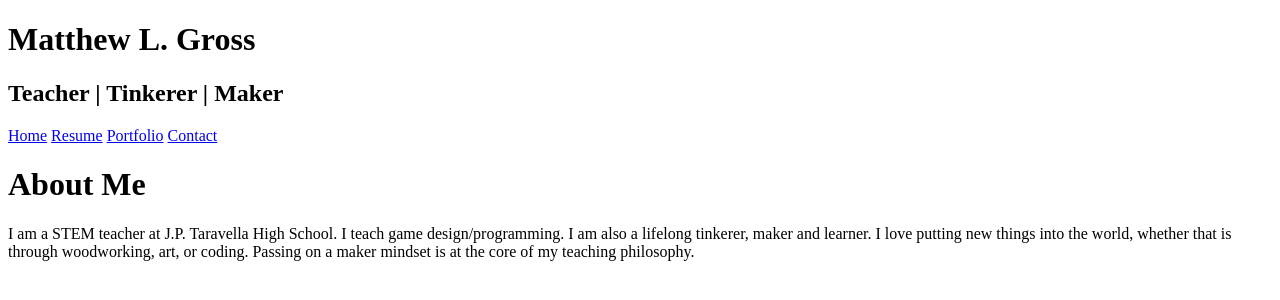
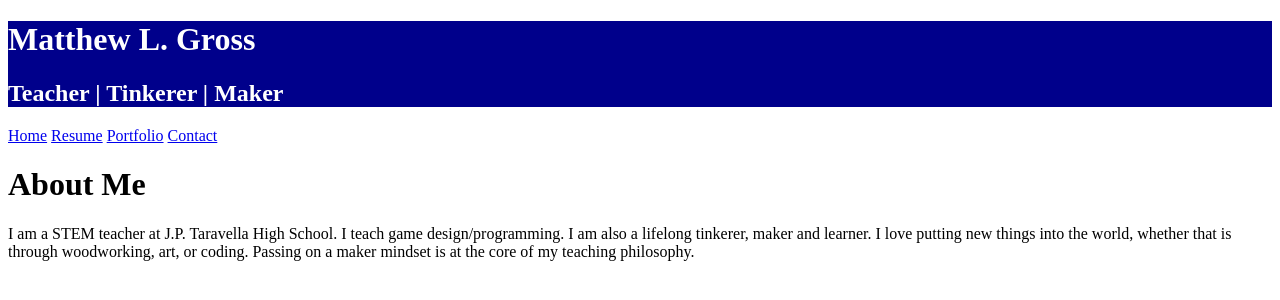
Before and after one commit to JPT-Gross/resume3, a plain HTML site: page index.html in a window 1280 px wide. Drawn offline with Linux system fonts and the light colour scheme.

Commit message:
Added charset and header css

```diff
--- a/index.html
+++ b/index.html
@@ -2,7 +2,14 @@
 <html lang="en">
     <head>
         <meta name="viewport" content="width=device-width, initial-scale=1.0" />
+        <meta charset="UTF-8" />
         <title>Home</title>
+        <style>
+            header {
+                background-color: darkblue;
+                color: white;
+            }
+        </style>
     </head>
     <body>
         <!-- Header -->
```
